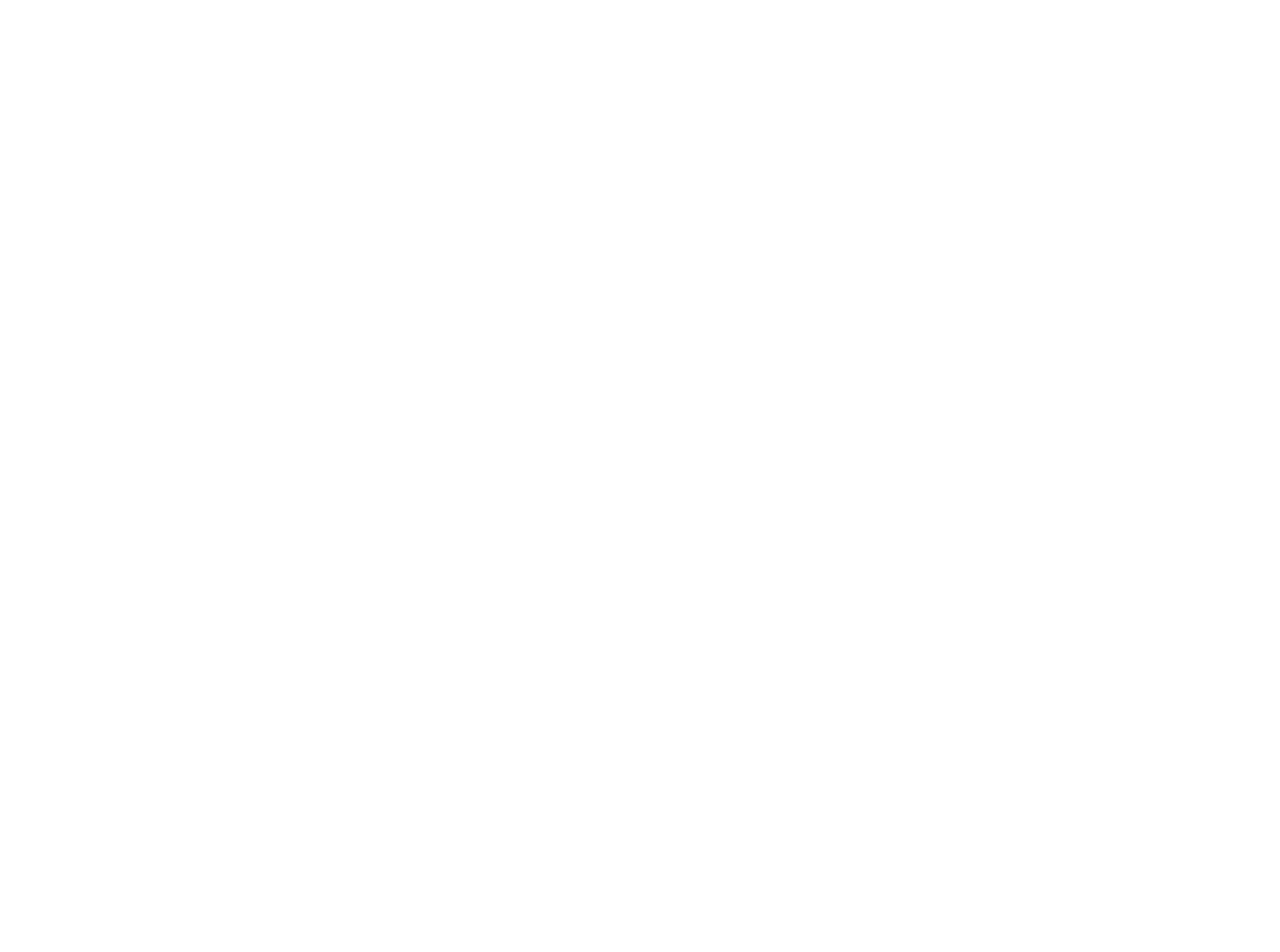
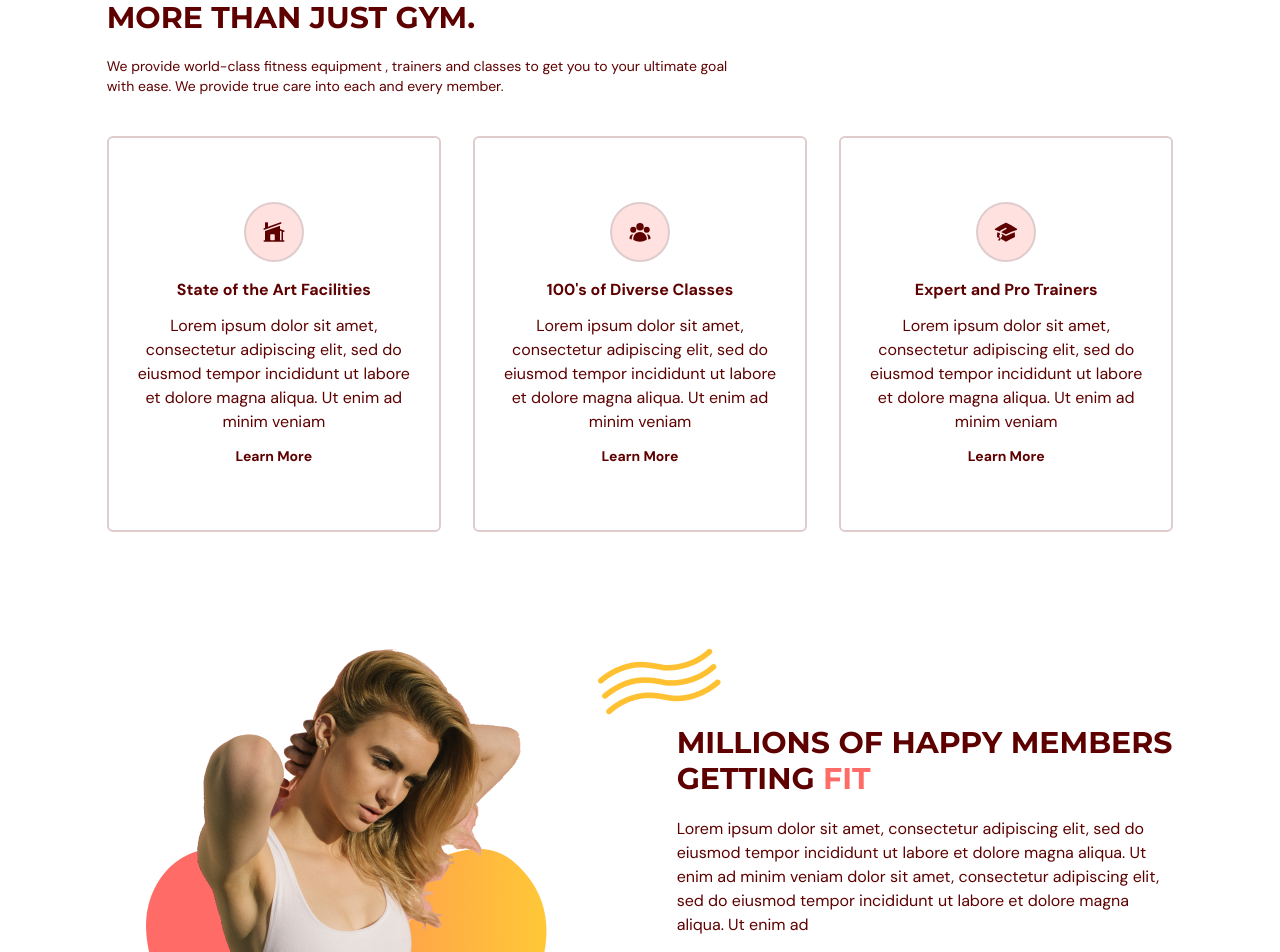
Before and after one commit to ajibade-dev/gym-typescript, a React (Vite) app: page / in a window 1280 px wide. Shown: the part 900-1852 px from the top of the page. Before the commit the page ends 823 px from the top, so only its background shows below. Built offline with nearby package versions, Linux system fonts and the light colour scheme.

Commit message:
Built the benefit section

```diff
--- a/src/App.tsx
+++ b/src/App.tsx
@@ -1,5 +1,6 @@
 import Navbar from "@/scenes/navbar/index";
 import Home from "./scenes/home";
+import Benefits from "@/scenes/benefits"
 import { useEffect, useState } from "react";
 import { SelectedPage } from "@/shared/types";
 
@@ -28,6 +29,7 @@
        setSelectedPage={setSelectedPage}
       />
       <Home setSelectedPage={setSelectedPage} />
+      <Benefits setSelectedPage={setSelectedPage} />
     </div>
   )
 }
--- /dev/null
+++ b/src/scenes/benefits/Benefit.tsx
@@ -0,0 +1,43 @@
+import { SelectedPage } from '@/shared/types';
+import AnchorLink from 'react-anchor-link-smooth-scroll';
+import { motion } from 'framer-motion';
+const childVariant = {
+    hidden: {opacity: 0, scale: 0.8},
+    visible:{opacity: 1, scale: 1}
+}
+
+
+
+
+type Props = {
+    icon: JSX.Element;
+    title: string;
+    description: string;
+    setSelectedPage: (value: SelectedPage) => void;
+}
+
+function Benefit({icon, title, description, setSelectedPage}: Props) {
+  return (
+    <motion.div
+    variants={childVariant}
+    className='mt-5 rounded-md border-2 border-gray-100 px-5 py-16 text-center'>
+        <div className='mb-4 flex justify-center'>
+            <div className='rounded-full border-2 border-gray-100 bg-primary-100 p-4'>
+                {icon}
+            </div>
+        </div>
+
+        <h4 className='font-bold'>{title}</h4>
+        <p className='my-3'>{description}</p>
+        <AnchorLink
+        className="text-sm font-bold text-primary-500underline hover:text-secondary-500"
+        onClick={() => setSelectedPage(SelectedPage.ContactUs)}
+         href={`#${SelectedPage.ContactUs}`}
+        ><p>Learn More</p>
+        </AnchorLink>
+
+    </motion.div>
+  )
+}
+
+export default Benefit
--- /dev/null
+++ b/src/scenes/benefits/index.tsx
@@ -0,0 +1,142 @@
+import HText from "@/shared/HText";
+import { SelectedPage } from "@/shared/types"
+import { HomeModernIcon, UserGroupIcon, AcademicCapIcon } from "@heroicons/react/24/solid"
+import { motion } from "framer-motion"
+import { BenefitType } from "@/shared/types";
+import BenefitPageGraphic from "@/assets/BenefitsPageGraphic.png"
+import Benefit from "./Benefit";
+import ActionButton from "@/shared/ActionButton";
+
+
+const benefits:Array<BenefitType> = [
+   {
+    icon: <HomeModernIcon className="h-6 w-6"/>,
+    title: "State of the Art Facilities",
+    description: "Lorem ipsum dolor sit amet, consectetur adipiscing elit, sed do eiusmod tempor incididunt ut labore et dolore magna aliqua. Ut enim ad minim veniam",
+   },
+   {
+    icon: <UserGroupIcon className="h-6 w-6"/>,
+    title: "100's of Diverse Classes",
+    description: "Lorem ipsum dolor sit amet, consectetur adipiscing elit, sed do eiusmod tempor incididunt ut labore et dolore magna aliqua. Ut enim ad minim veniam",
+   },
+   {
+    icon: <AcademicCapIcon className="h-6 w-6"/>,
+    title: "Expert and Pro Trainers",
+    description: "Lorem ipsum dolor sit amet, consectetur adipiscing elit, sed do eiusmod tempor incididunt ut labore et dolore magna aliqua. Ut enim ad minim veniam",
+   },
+];
+const container ={
+    hidden:{},
+    visible:{
+        transition:{ staggerChildren: 0.3}
+    }
+}
+
+
+type Props = {
+    setSelectedPage: (value: SelectedPage) => void;
+}
+
+const Benefits = ({setSelectedPage}: Props) => {
+  return (
+    <section
+    id="benefits"
+    className="mx-auto min-h-full w-5/6 py-20">
+    <motion.div
+    onViewportEnter={() => setSelectedPage(SelectedPage.Benefits)}
+    >
+        {/* header */}
+     <motion.div
+     initial='hidden'
+     whileInView="visible"
+     viewport={{once: true, amount:0.5}}
+     transition={{duration:0.5}}
+     variants={{
+         hidden:{opacity:0, x:-50 },
+         visible:{opacity:1, x:0},
+     }}
+     className="md:my-5 md:w-3/5">
+        <HText>MORE THAN JUST GYM.</HText>
+        <p className="my-5 text-sm">We provide world-class fitness equipment , trainers and classes to get you to your ultimate goal with ease. We provide true care into each and every member. </p>
+     </motion.div>
+     {/* benefits */}
+     <motion.div
+     initial="hidden"
+     whileInView="visible"
+     viewport={{ once: true, amount:0.5}}
+     variants={container}
+     className="md:flex items-center justify-between gap-8 mt-5">
+        {benefits.map((benefit: BenefitType) => (
+            <Benefit
+            key={benefit.title}
+            icon={benefit.icon}
+            title={benefit.title}
+            description={benefit.description}
+            setSelectedPage={setSelectedPage}
+            />
+        ))}
+     </motion.div>
+
+     {/* graphics and description */}
+     <div className="mt-16 md:flex items-center justify-between gap-20 md:mt-28">
+
+        {/* graphic */}
+        <img src={BenefitPageGraphic} alt="benfitpagegraphic" className="mx-auto" />
+
+        {/* description */}
+        <div>
+            {/* title */}
+            <div className="relative">
+                {/* for the image to position */}
+                <div className="before:absolute before:-top-20 before:-left-20 before:z-[1] before:content-abstractwaves">
+                    {/* for title writeup */}
+                <motion.div
+                initial='hidden'
+                whileInView="visible"
+                viewport={{once: true, amount:0.5}}
+                transition={{duration:0.5}}
+                variants={{
+                    hidden:{opacity:0, x:50 },
+                    visible:{opacity:1, x:0},
+                }}
+                >
+                    <HText>
+                        MILLIONS OF HAPPY MEMBERS GETTING{" "} <span className="text-primary-500">FIT</span>
+                    </HText>
+                </motion.div>
+                </div>
+            </div>
+
+            {/* description text */}
+            <motion.div
+            initial='hidden'
+            whileInView="visible"
+            viewport={{once: true, amount:0.5}}
+            transition={{delay: 0.2, duration:0.5}}
+            variants={{
+                hidden:{opacity:0, x:-50 },
+                visible:{opacity:1, x:0},
+            }}
+            >
+                <p className="my-5">Lorem ipsum dolor sit amet, consectetur adipiscing elit, sed do eiusmod tempor incididunt ut labore et dolore magna aliqua. Ut enim ad minim veniam  dolor sit amet, consectetur adipiscing elit, sed do eiusmod tempor incididunt ut labore et dolore magna aliqua. Ut enim ad </p>
+
+                <p className="mb-5">Lorem ipsum dolor sit amet, consectetur adipiscing elit, sed do eiusmod tempor incididunt ut labore et dolore magna aliqua. Ut enim ad minim veniam</p>
+            </motion.div>
+            {/*button  */}
+            <div className="relative mt-16">
+                {/* for the image postioned absolute to the button */}
+                <div className="before:absolute before:-bottom-20 before:right-40 before:z-[-1] before:content-sparkles">
+                    <ActionButton
+                    setSelectedPage={setSelectedPage}
+                    > Join Now</ActionButton>
+                </div>
+            </div>
+
+        </div>
+     </div>
+    </motion.div>
+    </section>
+  )
+}
+
+export default Benefits
--- /dev/null
+++ b/src/shared/HText.tsx
@@ -0,0 +1,13 @@
+import React from 'react'
+
+type Props = {
+    children: React.ReactNode
+}
+
+const HText = ({children}: Props) => {
+  return (
+    <h1 className="basis-3/5 font-montserrat text-2xl md:text-3xl font-bold">{children}</h1>
+  )
+}
+
+export default HText
--- a/src/shared/types.ts
+++ b/src/shared/types.ts
@@ -4,3 +4,9 @@
     OurClasses = "ourclasses",
     ContactUs = "contactus"
   }
+
+  export interface BenefitType{
+    icon: JSX.Element;
+    title: string;
+    description: string;
+  }
```
